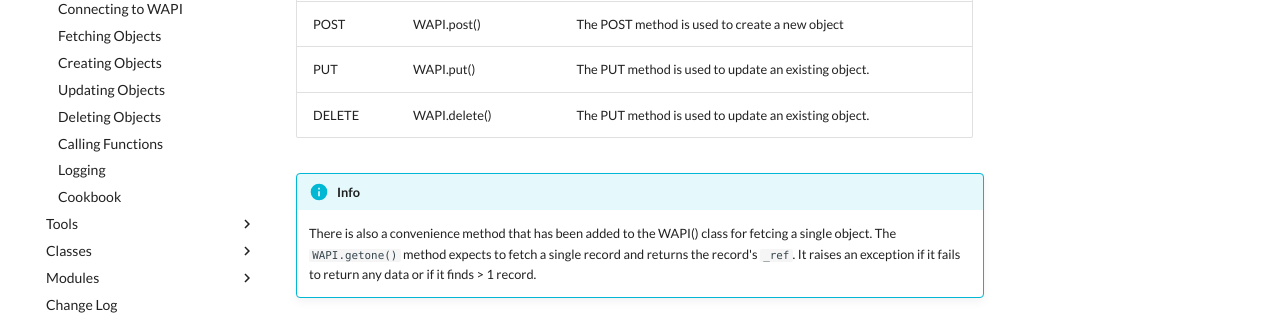
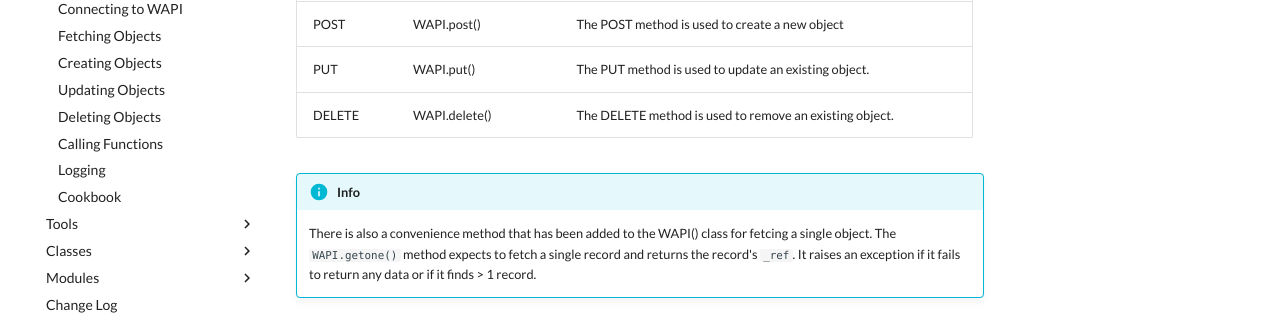
Before and after one commit to Infoblox-PS/ibx-sdk, an MkDocs documentation site: the page built from docs/user_guide/index.md, in a window 1280 px wide and 900 px high, scrolled down 360 px. Shown: the part 153-468 px from the top of the window. Built offline with MkDocs 1.6.1 and Material for MkDocs 9.7.7, drawn with Linux system fonts in a browser that asks for light colours; some web fonts are replaced; comment, search, counter and statistics services are not loaded.

Commit message:
docs: Correct DELETE method description in user guide
This commit corrects the explanation for the DELETE method in the user
guide. Previously, it incorrectly mentioned that the DELETE method is
used to update an existing object. This has been corrected to state that
 it's used to remove an existing object.

```diff
--- a/docs/user_guide/index.md
+++ b/docs/user_guide/index.md
@@ -15,7 +15,7 @@ The NIOS WAPI supports the following API methods:
 | GET    | WAPI.get()          | An HTTP GET is used to read a single object or fetch multiple objects |
 | POST   | WAPI.post()         | The POST method is used to create a new object                        |
 | PUT    | WAPI.put()          | The PUT method is used to update an existing object.                  |
-| DELETE | WAPI.delete()       | The PUT method is used to update an existing object.                  |
+| DELETE | WAPI.delete()       | The DELETE method is used to remove an existing object.               |
 
 !!! info
 
```
